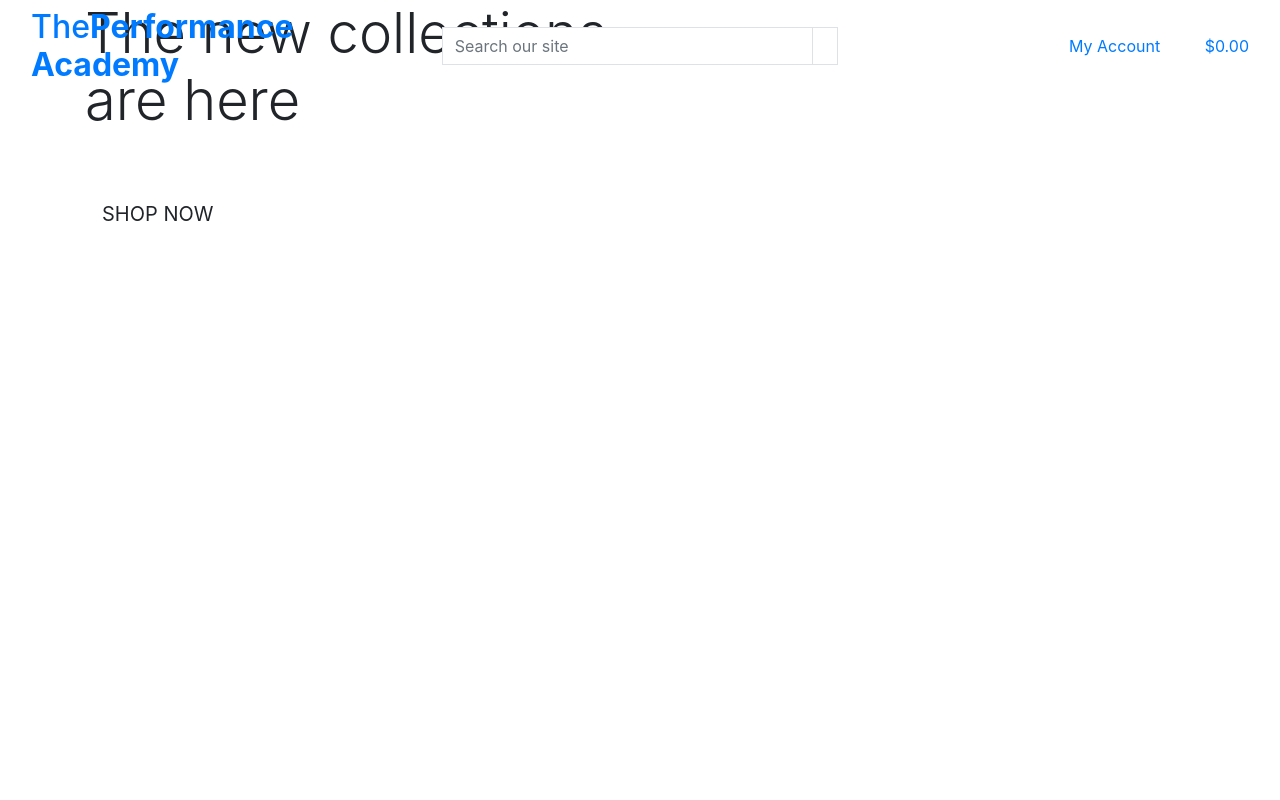
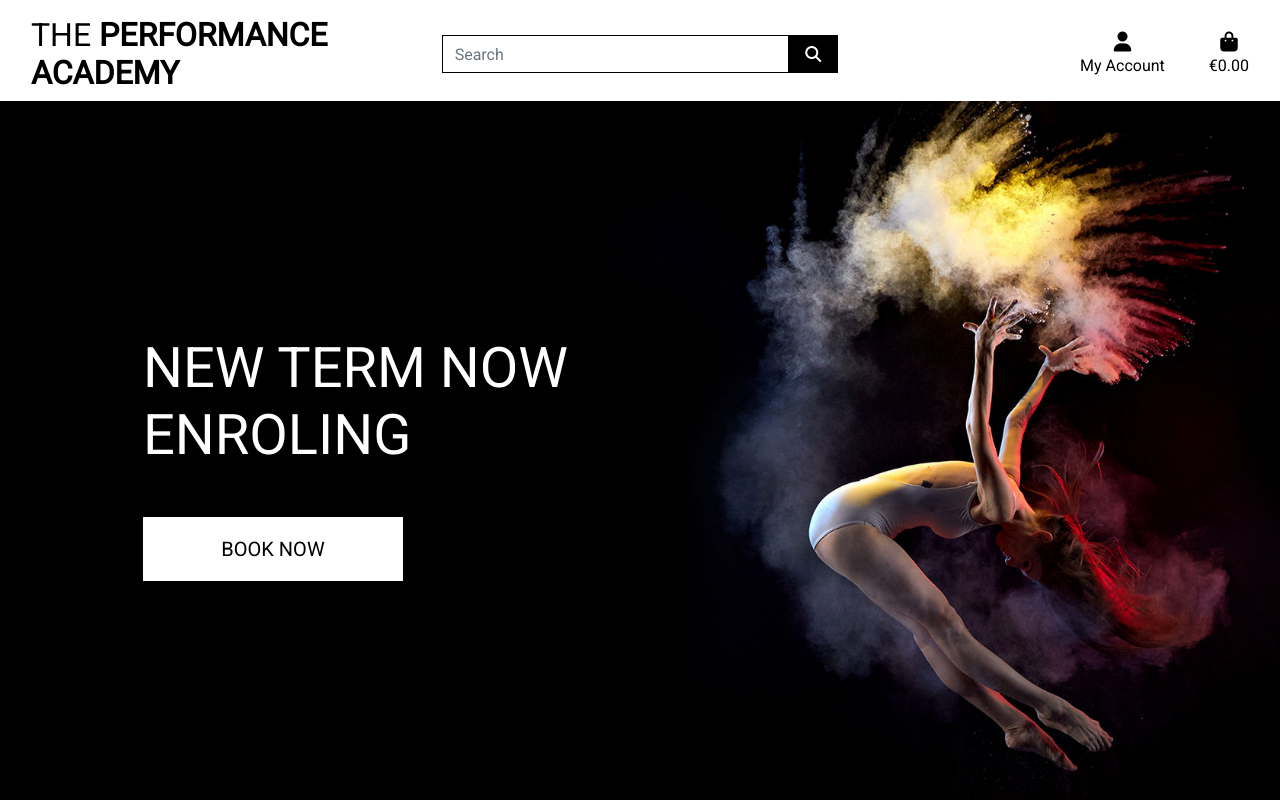
Before and after one commit to garyburke888/the_performance_academy_v1, a Django app: page / in a window 1280 px wide. Run offline with Django 3.2, Linux system fonts and the light colour scheme; some libraries are stand-ins or nearby versions.

Commit message:
Complete homepage header and CSS

```diff
--- a/home/templates/home/index.html
+++ b/home/templates/home/index.html
@@ -13,12 +13,12 @@
     <div class="container h-100">
         <div class="row h-100">
             <div class="col-7 col-md-6 my-auto">
-                <h1 class="display-4 logo-font text-black">
-                    The new collections are here
+                <h1 class="display-4 logo-font text-white">
+                    New term now enroling
                 </h1>
                 <div class="my-5">
                     <h4>
-                        <a href="" class="shop-now-button btn btn-lg rounded-0 text-uppercase py-3">Shop Now</a>
+                        <a href="" class="shop-now-button btn btn-lg rounded-0 text-uppercase py-3">Book Now</a>
                     </h4>
                 </div>
             </div>
--- /dev/null
+++ b/static/base.css
@@ -0,0 +1,81 @@
+html {
+    height: 100%;
+}
+
+body {
+    background: url('/media/homepage_background_cropped.jpg') no-repeat center center fixed;
+    background-size: cover;
+    height: calc(100vh - 164px);
+    color: #555;
+    font-family: 'Roboto';
+}
+
+/* from Bulma */
+.icon {
+    align-items: center;
+    display: inline-flex;
+    justify-content: center;
+    height: 1.5rem;
+    width: 1.5rem;
+}
+
+.logo-font {
+    text-transform: uppercase;
+}
+
+.main-logo-link {
+    width: fit-content;
+}
+
+.shop-now-button {
+    background: white;
+    color: black;
+    min-width: 260px;
+}
+
+.btn-black {
+    background: black;
+    color: white;
+}
+
+.shop-now-button:hover,
+.shop-now-button:active,
+.shop-now-button:focus,
+.btn-black:hover,
+.btn-black:active,
+.btn-black:focus {
+    background: #222;
+    color: white;
+}
+
+.text-black {
+    color: #000 !important;
+}
+
+.border-black {
+    border: 1px solid black !important;
+}
+
+/* -------------------------------- Media Queries */
+
+/* Slightly larger container on xl screens */
+@media (min-width: 1200px) {
+  .container {
+    max-width: 80%;
+  }
+}
+
+/* fixed top navbar only on medium and up */
+@media (min-width: 992px) {
+    .fixed-top-desktop-only {
+        position: fixed;
+        top: 0;
+        right: 0;
+        left: 0;
+        z-index: 1030;
+    }
+
+    .header-container {
+        padding-top: 164px;
+    }
+}
--- a/templates/base.html
+++ b/templates/base.html
@@ -8,6 +8,7 @@
         <meta http-equiv="X-UA-Compatible" content="ie=edge">
         <meta charset="utf-8">
         <meta name="viewport" content="width=device-width, initial-scale=1, shrink-to-fit=no">
+        <link rel="icon" href="/media/masks.ico">
     {% endblock %}
 
     {% block extra_meta %}
@@ -15,12 +16,15 @@
 
     {% block corecss %}
         <link rel="stylesheet" href="https://stackpath.bootstrapcdn.com/bootstrap/4.4.1/css/bootstrap.min.css" integrity="sha384-Vkoo8x4CGsO3+Hhxv8T/Q5PaXtkKtu6ug5TOeNV6gBiFeWPGFN9MuhOf23Q9Ifjh" crossorigin="anonymous">
+        <link rel="stylesheet" href="https://fonts.googleapis.com/css2?family=Roboto&display=swap">
+        <link rel="stylesheet" href="{% static 'base.css' %}">
     {% endblock %}
 
     {% block extra_css %}
     {% endblock %}
 
     {% block corejs %}
+        <script src="https://kit.fontawesome.com/6c592d73c5.js" crossorigin="anonymous"></script>
         <script src="https://code.jquery.com/jquery-3.4.1.slim.min.js" integrity="sha384-J6qa4849blE2+poT4WnyKhv5vZF5SrPo0iEjwBvKU7imGFAV0wwj1yYfoRSJoZ+n" crossorigin="anonymous"></script>
         <script src="https://cdn.jsdelivr.net/npm/popper.js@1.16.0/dist/umd/popper.min.js" integrity="sha384-Q6E9RHvbIyZFJoft+2mJbHaEWldlvI9IOYy5n3zV9zzTtmI3UksdQRVvoxMfooAo" crossorigin="anonymous"></script>
         <script src="https://stackpath.bootstrapcdn.com/bootstrap/4.4.1/js/bootstrap.min.js" integrity="sha384-wfSDF2E50Y2D1uUdj0O3uMBJnjuUD4Ih7YwaYd1iqfktj0Uod8GCExl3Og8ifwB6" crossorigin="anonymous"></script>
@@ -33,16 +37,16 @@
   </head>
   <body>
     <header class="container-fluid fixed-top">
-        <div class="row">
+        <div id="topnav" class="row bg-white pt-lg-2 d-none d-lg-flex">
             <div class="col-12 col-lg-4 my-auto py-1 py-lg-0 text-center text-lg-left">
                 <a href="{% url 'home' %}" class="nav-link main-logo-link">
-                    <h2 class="logo-font text-black my-0">The<strong>Performance Academy</strong></h2>
+                    <h2 class="logo-font text-black my-0">The<strong> Performance Academy</strong></h2>
                 </a>
             </div>
             <div class="col-12 col-lg-4 my-auto py-1 py-lg-0">
                 <form method="GET" action="">
                     <div class="input-group w-100">
-                        <input class="form-control border border-black rounded-0" type="text" name="q" placeholder="Search our site">
+                        <input class="form-control border border-black rounded-0" type="text" name="q" placeholder="Search">
                         <div class="input-group-append">
                             <button class="form-control btn btn-black border border-black rounded-0" type="submit">
                                 <span class="icon">
@@ -83,7 +87,7 @@
                                     {% if grand_total %}
                                         ${{ grand_total|floatformat:2 }}
                                     {% else %}
-                                        $0.00
+                                        €0.00
                                     {% endif %}
                                 </p>
                             </div>
--- a/the_performance_academy/settings.py
+++ b/the_performance_academy/settings.py
@@ -146,3 +146,7 @@ USE_TZ = True
 # https://docs.djangoproject.com/en/3.0/howto/static-files/
 
 STATIC_URL = '/static/'
+STATICFILES_DIRS = (os.path.join(BASE_DIR, 'static'),)
+
+MEDIA_URL = '/media/'
+MEDIA_ROOT = os.path.join(BASE_DIR, 'media')
--- a/the_performance_academy/urls.py
+++ b/the_performance_academy/urls.py
@@ -15,9 +15,11 @@ Including another URLconf
 """
 from django.contrib import admin
 from django.urls import path, include
+from django.conf import settings
+from django.conf.urls.static import static
 
 urlpatterns = [
     path('admin/', admin.site.urls),
     path('accounts/', include('allauth.urls')),
     path('', include('home.urls')),
-]
+] + static(settings.MEDIA_URL, document_root=settings.MEDIA_ROOT)
```
Also changed, not shown: media/homepage_background_cropped.jpg (added), media/masks.ico (added).
